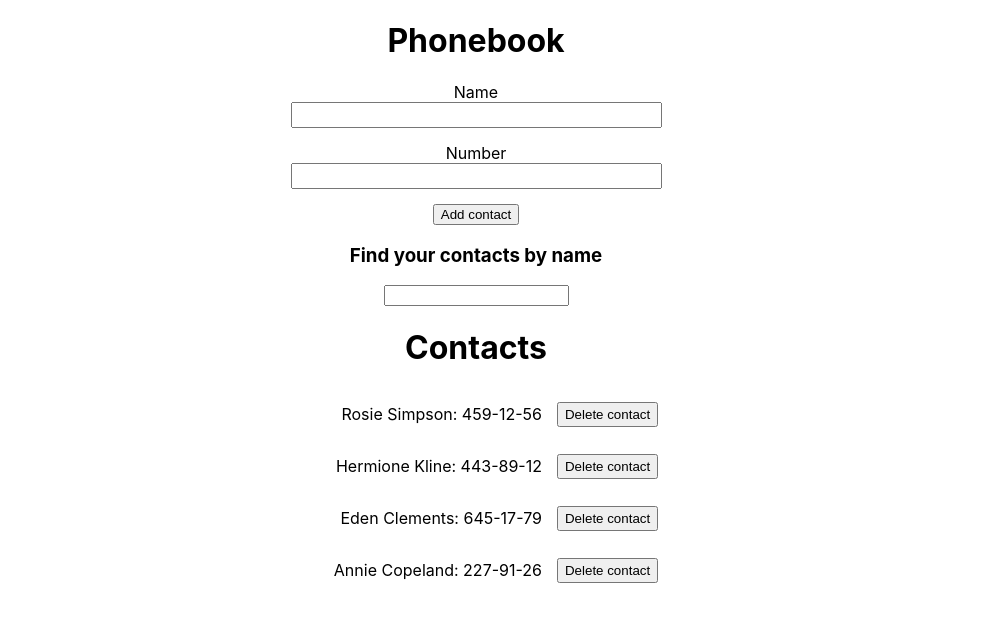
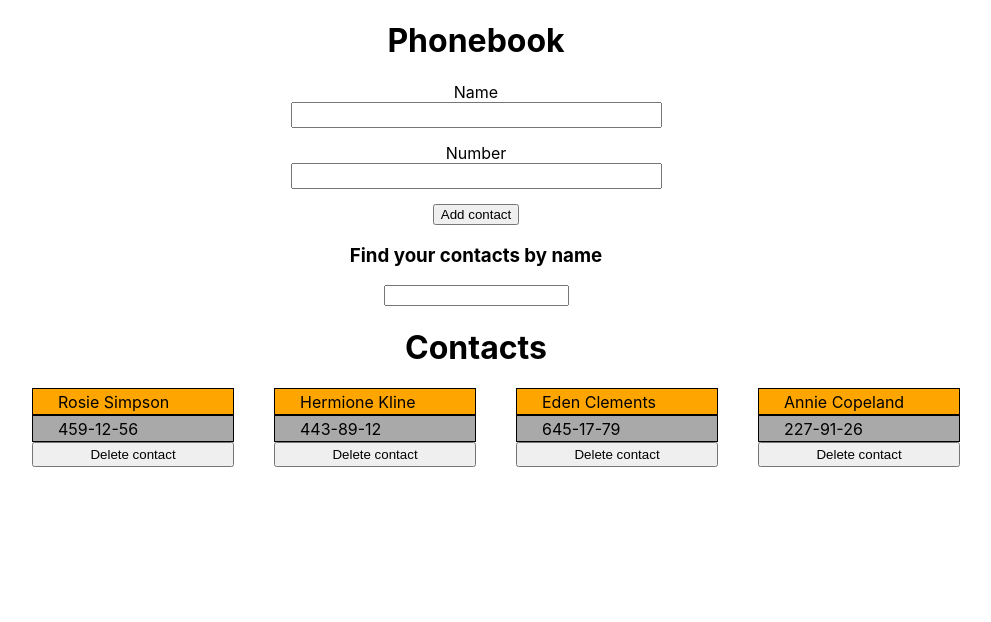
Before and after one commit to vladisulian/goit-react-hw-02-phonebook, a React (Create React App) app: page / in a window 1280 px wide. Shown: the top 622 px of the page, without its empty margins (164-1155 px from the left). Built offline with nearby package versions, Linux system fonts and the light colour scheme.

Commit message:
Add some styles

```diff
--- a/src/components/Contacts/ContactsList.css
+++ b/src/components/Contacts/ContactsList.css
@@ -1,13 +1,21 @@
+* {
+  /* margin: 0; */
+  /* padding: 0; */
+}
 .Contacts-list {
   display: flex;
-  flex-direction: column;
+  /* flex-direction: column; */
   justify-content: center;
-  align-items: flex-end;
+  flex-wrap: wrap;
+
+  width: 1000px;
+  gap: 40px;
 }
 
 li {
   display: flex;
-  align-items: center;
+  flex-direction: column;
+  text-align: start;
 }
 .Contacts__delete-button {
   height: 25px;
@@ -16,3 +24,29 @@ li {
 .contacts-item {
   margin-right: 15px;
 }
+
+.contacts__name {
+  display: flex;
+  align-content: center;
+  align-items: center;
+
+  width: 200px;
+  height: 25px;
+
+  border: 1px solid black;
+  background-color: orange;
+  margin-bottom: 0;
+}
+
+.contacts__number {
+  display: flex;
+  align-content: center;
+  align-items: center;
+  height: 25px;
+  border: 1px solid black;
+  background-color: darkgray;
+}
+
+p {
+  margin-left: 25px;
+}
--- a/src/components/Contacts/ContactsList.jsx
+++ b/src/components/Contacts/ContactsList.jsx
@@ -10,9 +10,12 @@ export const ContactsList = ({ contacts, onDeleteContact }) => {
         {contacts.map(({ name, id, number }) => {
           return (
             <li key={id}>
-              <p className="contacts-item">
-                {name}: {number}
-              </p>
+              <div className="contacts__name">
+                <p>{name}</p>
+              </div>
+              <div className="contacts__number">
+                <p>{number}</p>
+              </div>
               <button
                 type="button"
                 className="Contacts__delete-button"
```
